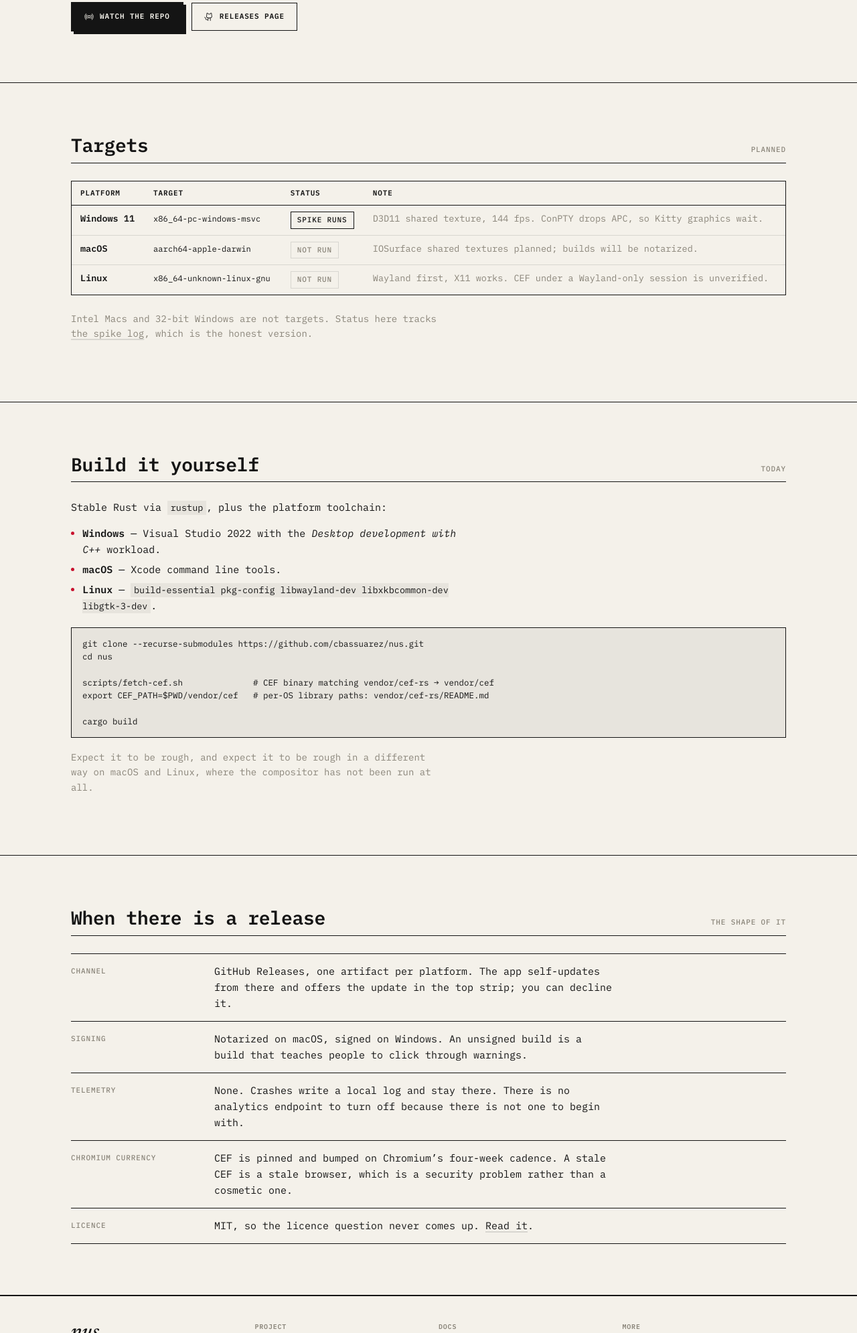
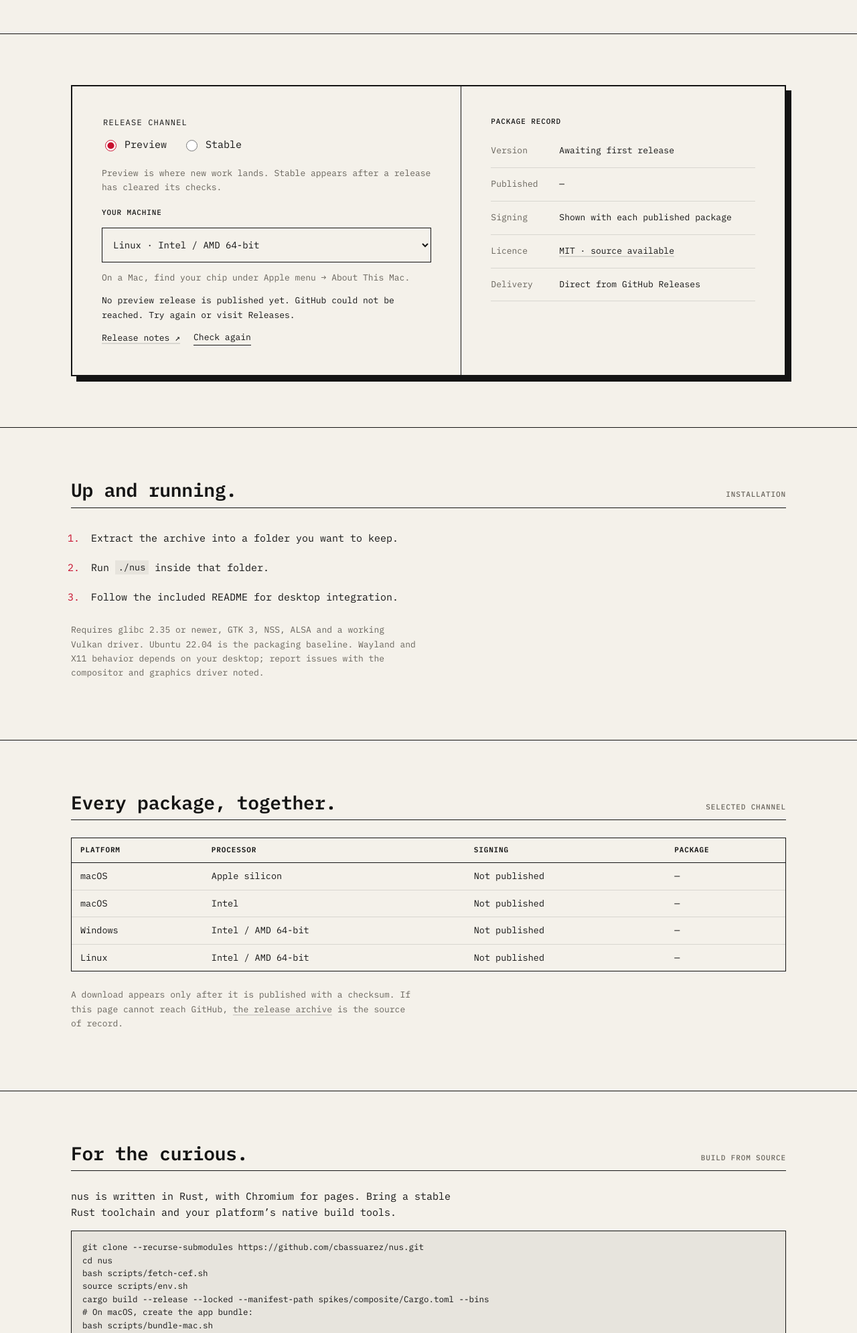
Before and after one commit to cbassuarez/nus.dev, a website: page download/index.html in a window 1280 px wide. Shown: the part 372-2363 px from the top of the page at 67% size. Drawn offline with Linux system fonts and the light colour scheme; no server answers.

Commit message:
Connect downloads ledger to verified preview and stable releases

```diff
--- a/assets/css/site.css
+++ b/assets/css/site.css
@@ -37,7 +37,9 @@
   --ink:       #141414;
   --tint:      rgba(20, 20, 20, 0.06);
   --hot:       rgba(20, 20, 20, 0.12);
-  --dim:       #8a857a;
+  --dim:       #68645c;
+  --rule:      var(--hot);
+  --muted:     var(--dim);
   --page:      #ffffff;
   --scrim:     rgba(244, 241, 234, 0.55);
 
@@ -1838,3 +1840,31 @@ body.panels-page { --shell: 1320px; }
   .pnl--split { flex-direction: column; }
   .pnl__side { width: auto; border-right: 0; border-bottom: var(--struct) solid var(--ink); }
 }
+
+/* Downloads are a ledger: choices on the left, a verifiable record on the right. */
+.small { font-size:13px; line-height:1.65; }
+.download-workbench { display:grid; grid-template-columns:minmax(0,1.2fr) minmax(0,1fr); border:2px solid var(--ink); box-shadow:8px 8px 0 var(--ink); }
+.download-choice,.download-receipt { padding:clamp(22px,4vw,44px); min-width:0; }
+.download-receipt { border-left:1px solid var(--ink); }
+.channel-picker { border:0; margin:0 0 20px; padding:0; display:flex; gap:24px; flex-wrap:wrap; }
+.channel-picker legend { font-size:12px; text-transform:uppercase; letter-spacing:.1em; margin-bottom:12px; }
+.channel-picker label { cursor:pointer; display:flex; gap:9px; align-items:center; }
+.channel-picker input { accent-color:var(--signal); width:17px; height:17px; }
+.download-choice select { display:block; width:100%; margin:12px 0; padding:15px 12px; background:var(--paper); color:var(--ink); border:1px solid var(--ink); border-radius:0; font:inherit; font-size:14px; }
+.download-choice .row { gap:20px; font-size:13px; }
+.download-primary { width:100%; justify-content:center; margin:16px 0 0; }
+.download-status { min-height:3.3em; }
+.download-receipt dl { margin:0; }
+.download-receipt dl>div { padding:14px 0; border-bottom:1px solid var(--rule); display:grid; grid-template-columns:90px minmax(0,1fr); gap:12px; font-size:13px; }
+.download-receipt dt { color:var(--muted); }
+.download-receipt dd { margin:0; }
+.download-receipt details { margin-top:24px; font-size:13px; }
+.download-receipt summary { cursor:pointer; }
+.download-hash { display:block; overflow-wrap:anywhere; margin:14px 0; font-size:12px; user-select:all; }
+.text-button { padding:0; border:0; border-bottom:1px solid currentColor; background:none; color:inherit; font:inherit; cursor:pointer; }
+.text-button:disabled { opacity:.55; cursor:wait; }
+.install-steps { padding-left:22px; max-width:75ch; }
+.install-steps li { padding:7px 0 7px 8px; }
+[hidden] { display:none!important; }
+:focus-visible { outline:2px solid var(--signal); outline-offset:5px; }
+@media(max-width:720px) { .download-workbench {grid-template-columns:1fr;} .download-receipt {border-left:0;border-top:1px solid var(--ink);} }
--- /dev/null
+++ b/assets/js/releases.js
@@ -0,0 +1,87 @@
+export const API = 'https://api.github.com/repos/cbassuarez/nus/releases?per_page=30';
+const REPO = 'https://github.com/cbassuarez/nus';
+export const TARGETS = [
+  ['macos-arm64', 'macOS', 'Apple silicon', 'zip'],
+  ['macos-x86_64', 'macOS', 'Intel', 'zip'],
+  ['windows-x86_64', 'Windows', 'Intel / AMD 64-bit', 'zip'],
+  ['linux-x86_64', 'Linux', 'Intel / AMD 64-bit', 'tar.gz']
+];
+export function publishedReleases(input) {
+  return (Array.isArray(input) ? input : []).filter(r => r && !r.draft &&
+    /^v\d+\.\d+\.\d+(?:-preview\.\d+)?$/.test(r.tag_name) &&
+    r.prerelease === r.tag_name.includes('-preview.') && Number.isFinite(Date.parse(r.published_at)) && Array.isArray(r.assets)
+  ).sort((a,b) => Date.parse(b.published_at) - Date.parse(a.published_at));
+}
+export function latestFor(releases, channel) {
+  return publishedReleases(releases).find(r => r.prerelease === (channel === 'preview'));
+}
+export function packageFor(release, target) {
+  const platform = TARGETS.find(t => t[0] === target);
+  if (!platform || !publishedReleases([release]).length) return null;
+  const name = `nus-${release.tag_name.slice(1)}-${target}.${platform[3]}`;
+  const url = `${REPO}/releases/download/${release.tag_name}/${name}`;
+  const asset = release.assets.find(a => a.name === name && a.state === 'uploaded' && a.size > 0 && a.browser_download_url === url);
+  if (!asset) return null;
+  let meta;
+  try {
+    const m = JSON.parse((release.body || '').match(/<!-- nus-release:(.*?) -->/s)?.[1] || '{}');
+    if (m.version === release.tag_name) meta = m.assets?.find(a => a.target === target && a.name === name && a.size === asset.size);
+  } catch { /* Missing metadata must never imply a signed package. */ }
+  const hash = asset.digest?.startsWith('sha256:') ? asset.digest.slice(7) : meta?.sha256;
+  if (!/^[a-f0-9]{64}$/.test(hash || '')) return null;
+  const signing = meta?.signing || 'unverified';
+  if (!release.prerelease && ((target.startsWith('macos') && signing !== 'notarized') || (target.startsWith('windows') && signing !== 'authenticode'))) return null;
+  return {name, url, size:asset.size, hash, signing};
+}
+export const signingLabel = value => ({notarized:'Developer ID signed · Apple notarized', authenticode:'Signed for Windows', unsigned:'Unsigned preview', 'ad-hoc':'Ad-hoc signed · not notarized', unverified:'Signing not verified', checksum:'SHA-256 checksum provided'})[value] || 'Signing not verified';
+
+export async function mountDownloads(root = document.querySelector('[data-downloads]')) {
+  if (!root) return;
+  const q = s => root.querySelector(s);
+  const target = q('[data-target]');
+  const platform = navigator.userAgentData?.platform || navigator.platform;
+  target.value = /Win/i.test(platform) ? 'windows-x86_64' : /Linux/i.test(platform) ? 'linux-x86_64' : 'macos-arm64';
+  let releases = [], source = '', loading = false;
+  const render = () => {
+    const channel = q('[name=channel]:checked').value;
+    const release = latestFor(releases, channel), pkg = packageFor(release, target.value);
+    q('[data-version]').textContent = release?.tag_name || 'Awaiting first release';
+    q('[data-date]').textContent = release ? new Date(release.published_at).toLocaleDateString(undefined, {year:'numeric',month:'short',day:'numeric'}) : '—';
+    q('[data-status]').textContent = loading ? 'Checking published releases…' : pkg ? source || 'Ready to download from GitHub.' : release ? 'This package is not available with a verified checksum yet.' : `No ${channel} release is published yet. ${source}`;
+    q('[data-signing]').textContent = pkg ? signingLabel(pkg.signing) : 'Shown with each published package';
+    const link = q('[data-download]');
+    link.hidden = !pkg;
+    if (pkg) { link.href = pkg.url; link.textContent = `Download for ${TARGETS.find(t=>t[0]===target.value)[1]} · ${(pkg.size/1048576).toFixed(0)} MB`; }
+    else link.removeAttribute('href');
+    q('[data-hash-section]').hidden = !pkg;
+    q('[data-hash]').textContent = pkg?.hash || '';
+    q('[data-copy]').textContent = 'Copy SHA-256';
+    q('[data-notes]').href = release ? `${REPO}/releases/tag/${release.tag_name}` : `${REPO}/releases`;
+    for (const note of root.querySelectorAll('[data-install]')) note.hidden = !target.value.startsWith(note.dataset.install);
+    const tbody = q('[data-packages]');
+    tbody.replaceChildren(...TARGETS.map(([id,os,arch]) => {
+      const row = document.createElement('tr'), p = packageFor(release,id);
+      for (const value of [os, arch, p ? signingLabel(p.signing) : 'Not published']) { const td=document.createElement('td'); td.textContent=value; row.append(td); }
+      const td=document.createElement('td');
+      if (p) { const a=document.createElement('a'); a.href=p.url; a.textContent=`Download (${(p.size/1048576).toFixed(0)} MB)`; a.setAttribute('aria-label',`Download ${os} ${arch}`); td.append(a); } else td.textContent='—';
+      row.append(td); return row;
+    }));
+  };
+  const refresh = async () => {
+    loading=true; render(); q('[data-retry]').disabled=true;
+    try {
+      const response=await fetch(API,{headers:{Accept:'application/vnd.github+json'},signal:AbortSignal.timeout(12000)});
+      if (!response.ok) throw new Error('Release service unavailable');
+      const data=await response.json();
+      if (!Array.isArray(data)) throw new Error('Unexpected release response');
+      releases=publishedReleases(data); source='';
+    } catch {
+      try { const response=await fetch('../assets/releases.json'); if (!response.ok) throw new Error(); const cached=await response.json(); releases=publishedReleases(cached.releases); source=cached.checked_at ? `Last checked ${new Date(cached.checked_at).toLocaleDateString()}.` : 'GitHub could not be reached. Try again or visit Releases.'; }
+      catch { source='GitHub could not be reached. Try again or visit Releases.'; }
+    } finally { loading=false; q('[data-retry]').disabled=false; render(); }
+  };
+  root.addEventListener('change', render);
+  q('[data-retry]').addEventListener('click',refresh);
+  q('[data-copy]').addEventListener('click',async () => { try { await navigator.clipboard.writeText(q('[data-hash]').textContent); q('[data-copy]').textContent='Copied'; } catch { q('[data-copy]').textContent='Select the hash to copy'; } });
+  await refresh();
+}
--- /dev/null
+++ b/assets/releases.json
@@ -0,0 +1 @@
+{"checked_at":null,"releases":[]}
--- a/download/index.html
+++ b/download/index.html
@@ -4,14 +4,14 @@
 <meta charset="utf-8">
 <meta name="viewport" content="width=device-width, initial-scale=1, viewport-fit=cover">
 <title>Download · nus</title>
-<meta name="description" content="nus is pre-alpha and has no packaged builds yet. What the release will look like when it exists, and how to build it from source in the meantime.">
+<meta name="description" content="Get nus for macOS, Windows and Linux. Published releases, signing details, checksums and installation instructions in one place.">
 <link rel="canonical" href="https://nus.dev/download/">
 <meta name="theme-color" content="#c8102e">
 
 <meta property="og:type" content="website">
 <meta property="og:site_name" content="nus.dev">
 <meta property="og:title" content="Download · nus">
-<meta property="og:description" content="nus is pre-alpha and has no packaged builds yet. What the release will look like when it exists, and how to build it from source in the meantime.">
+<meta property="og:description" content="Get nus for macOS, Windows and Linux. Published releases, signing details, checksums and installation instructions in one place.">
 <meta property="og:url" content="https://nus.dev/download/">
 <meta property="og:image" content="https://nus.dev/assets/icon/nus-512.png">
 <meta name="twitter:card" content="summary">
@@ -59,106 +59,64 @@
 </header>
 <main id="main">
 
-<section class="section">
-  <div class="section__in">
-    <div class="row" style="gap:14px;margin-bottom:18px">
-      <h1 style="margin:0">Download</h1>
-      <span class="chip chip--signal">Not yet</span>
+<section class="section"><div class="section__in">
+  <p class="cap">nus / downloads</p>
+  <h1>Make yourself<br><em>at home.</em></h1>
+  <p class="lede">A shell, a browser, and the space between them.<br>Pick your machine. Keep your tools.</p>
+</div></section>
+<div data-downloads>
+<section class="section"><div class="section__in">
+  <div class="download-workbench">
+    <div class="download-choice">
+      <fieldset class="channel-picker"><legend>Release channel</legend>
+        <label><input type="radio" name="channel" value="preview" checked> Preview</label>
+        <label><input type="radio" name="channel" value="stable"> Stable</label>
+      </fieldset>
+      <p class="small dim">Preview is where new work lands. Stable appears after a release has cleared its checks.</p>
+      <label class="cap" for="download-platform">Your machine</label>
+      <select id="download-platform" data-target>
+        <option value="macos-arm64">macOS · Apple silicon (M-series)</option>
+        <option value="macos-x86_64">macOS · Intel</option>
+        <option value="windows-x86_64">Windows · Intel / AMD 64-bit</option>
+        <option value="linux-x86_64">Linux · Intel / AMD 64-bit</option>
+      </select>
+      <p class="small dim">On a Mac, find your chip under Apple menu → About This Mac.</p>
+      <a class="btn btn--fill download-primary" data-download hidden>Download nus</a>
+      <p class="download-status small" data-status role="status" aria-live="polite">Checking published releases…</p>
+      <div class="row"><a data-notes href="https://github.com/cbassuarez/nus/releases">Release notes ↗</a><button class="text-button" data-retry>Check again</button></div>
+      <noscript><p>JavaScript is off. <a href="https://github.com/cbassuarez/nus/releases">Download from GitHub Releases</a>; each release includes signing information and checksums.</p></noscript>
     </div>
-    <p class="lede">
-      There are no builds. nus is pre-alpha: the de-risking spikes are done and the
-      composite spike runs on Windows, but nothing is packaged, signed or notarized,
-      and the spike code has not finished moving into the real crates. Putting a
-      binary here before that would be a favour to nobody.
-    </p>
-    <div class="row" style="margin-top:26px">
-      <a class="btn btn--fill" href="https://github.com/cbassuarez/nus/subscription" target="_blank" rel="noopener noreferrer"><svg aria-hidden="true" focusable="false" xmlns="http://www.w3.org/2000/svg" viewBox="0 0 256 256" fill="currentColor"><path d="M128,88a40,40,0,1,0,40,40A40,40,0,0,0,128,88Zm0,64a24,24,0,1,1,24-24A24,24,0,0,1,128,152Zm73.71,7.14a80,80,0,0,1-14.08,22.2,8,8,0,0,1-11.92-10.67,63.95,63.95,0,0,0,0-85.33,8,8,0,1,1,11.92-10.67,80.08,80.08,0,0,1,14.08,84.47ZM69,103.09a64,64,0,0,0,11.26,67.58,8,8,0,0,1-11.92,10.67,79.93,79.93,0,0,1,0-106.67A8,8,0,1,1,80.29,85.34,63.77,63.77,0,0,0,69,103.09ZM248,128a119.58,119.58,0,0,1-34.29,84,8,8,0,1,1-11.42-11.2,103.9,103.9,0,0,0,0-145.56A8,8,0,1,1,213.71,44,119.58,119.58,0,0,1,248,128ZM53.71,200.78A8,8,0,1,1,42.29,212a119.87,119.87,0,0,1,0-168,8,8,0,1,1,11.42,11.2,103.9,103.9,0,0,0,0,145.56Z"/></svg>Watch the repo</a>
-      <a class="btn btn--quiet" href="https://github.com/cbassuarez/nus/releases" target="_blank" rel="noopener noreferrer"><svg aria-hidden="true" focusable="false" xmlns="http://www.w3.org/2000/svg" viewBox="0 0 256 256" fill="currentColor"><path d="M208.31,75.68A59.78,59.78,0,0,0,202.93,28,8,8,0,0,0,196,24a59.75,59.75,0,0,0-48,24H124A59.75,59.75,0,0,0,76,24a8,8,0,0,0-6.93,4,59.78,59.78,0,0,0-5.38,47.68A58.14,58.14,0,0,0,56,104v8a56.06,56.06,0,0,0,48.44,55.47A39.8,39.8,0,0,0,96,192v8H72a24,24,0,0,1-24-24A40,40,0,0,0,8,136a8,8,0,0,0,0,16,24,24,0,0,1,24,24,40,40,0,0,0,40,40H96v16a8,8,0,0,0,16,0V192a24,24,0,0,1,48,0v40a8,8,0,0,0,16,0V192a39.8,39.8,0,0,0-8.44-24.53A56.06,56.06,0,0,0,216,112v-8A58.14,58.14,0,0,0,208.31,75.68ZM200,112a40,40,0,0,1-40,40H112a40,40,0,0,1-40-40v-8a41.74,41.74,0,0,1,6.9-22.48A8,8,0,0,0,80,73.83a43.81,43.81,0,0,1,.79-33.58,43.88,43.88,0,0,1,32.32,20.06A8,8,0,0,0,119.82,64h32.35a8,8,0,0,0,6.74-3.69,43.87,43.87,0,0,1,32.32-20.06A43.81,43.81,0,0,1,192,73.83a8.09,8.09,0,0,0,1,7.65A41.72,41.72,0,0,1,200,104Z"/></svg>Releases page</a>
+    <div class="download-receipt">
+      <p class="cap">Package record</p>
+      <dl><div><dt>Version</dt><dd data-version>Checking…</dd></div><div><dt>Published</dt><dd data-date>—</dd></div><div><dt>Signing</dt><dd data-signing>Shown with each published package</dd></div><div><dt>Licence</dt><dd><a href="https://github.com/cbassuarez/nus/blob/main/LICENSE">MIT · source available</a></dd></div><div><dt>Delivery</dt><dd>Direct from GitHub Releases</dd></div></dl>
+      <details data-hash-section hidden><summary>Verify your download</summary><p class="small">Compare your archive’s SHA-256 with this release record.</p><code class="download-hash" data-hash></code><button class="text-button" data-copy>Copy SHA-256</button><p class="small">macOS / Linux: <code>shasum -a 256 filename</code><br>PowerShell: <code>Get-FileHash filename -Algorithm SHA256</code></p></details>
     </div>
   </div>
-</section>
-
-<section class="section">
-  <div class="section__in">
-    <div class="sectionhead"><h2>Targets</h2><span class="cap">Planned</span></div>
-    <div class="tablewrap">
-      <table>
-        <thead><tr><th>Platform</th><th>Target</th><th>Status</th><th>Note</th></tr></thead>
-        <tbody>
-          <tr>
-  <td><strong>Windows 11</strong></td>
-  <td><code>x86_64-pc-windows-msvc</code></td>
-  <td><span class="chip">Spike runs</span></td>
-  <td class="dim">D3D11 shared texture, 144 fps. ConPTY drops APC, so Kitty graphics wait.</td>
-</tr>
-          <tr>
-  <td><strong>macOS</strong></td>
-  <td><code>aarch64-apple-darwin</code></td>
-  <td><span class="chip chip--dim">Not run</span></td>
-  <td class="dim">IOSurface shared textures planned; builds will be notarized.</td>
-</tr>
-          <tr>
-  <td><strong>Linux</strong></td>
-  <td><code>x86_64-unknown-linux-gnu</code></td>
-  <td><span class="chip chip--dim">Not run</span></td>
-  <td class="dim">Wayland first, X11 works. CEF under a Wayland-only session is unverified.</td>
-</tr>
-        </tbody>
-      </table>
-    </div>
-    <p class="dim" style="font-size:14px">
-      Intel Macs and 32-bit Windows are not targets. Status here tracks
-      <a href="../docs/spikes/">the spike log</a>, which is the honest version.
-    </p>
-  </div>
-</section>
-
-<section class="section">
-  <div class="section__in">
-    <div class="sectionhead"><h2>Build it yourself</h2><span class="cap">Today</span></div>
-    <p>Stable Rust via <code>rustup</code>, plus the platform toolchain:</p>
-    <ul>
-      <li><strong>Windows</strong> — Visual Studio 2022 with the <em>Desktop development with C++</em> workload.</li>
-      <li><strong>macOS</strong> — Xcode command line tools.</li>
-      <li><strong>Linux</strong> — <code>build-essential pkg-config libwayland-dev libxkbcommon-dev libgtk-3-dev</code>.</li>
-    </ul>
+</div></section>
+<section class="section"><div class="section__in">
+  <div class="sectionhead"><h2>Up and running.</h2><span class="cap">Installation</span></div>
+  <div data-install="macos"><ol class="install-steps"><li>Unzip the complete download.</li><li>Move <strong>nus.app</strong> into Applications.</li><li>Open nus and choose your shell. Your existing shell configuration comes with you.</li></ol><p class="dim small">Check the package record above for the exact signing and notarization status. Intel and Apple silicon builds are separate downloads.</p></div>
+  <div data-install="windows" hidden><ol class="install-steps"><li>Extract the entire ZIP into a folder you want to keep.</li><li>Open <strong>nus.exe</strong>. Keep the runtime files beside it.</li><li>Choose your shell. Settings are stored in your user profile.</li></ol><p class="dim small">Windows previews may be unsigned and show a SmartScreen warning. The package record states the signing status; Windows signing uses a separate certificate from Apple.</p></div>
+  <div data-install="linux" hidden><ol class="install-steps"><li>Extract the archive into a folder you want to keep.</li><li>Run <code>./nus</code> inside that folder.</li><li>Follow the included README for desktop integration.</li></ol><p class="dim small">Requires glibc 2.35 or newer, GTK 3, NSS, ALSA and a working Vulkan driver. Ubuntu 22.04 is the packaging baseline. Wayland and X11 behavior depends on your desktop; report issues with the compositor and graphics driver noted.</p></div>
+</div></section>
+<section class="section"><div class="section__in">
+  <div class="sectionhead"><h2>Every package, together.</h2><span class="cap">Selected channel</span></div>
+  <div class="tablewrap"><table><thead><tr><th>Platform</th><th>Processor</th><th>Signing</th><th>Package</th></tr></thead><tbody data-packages></tbody></table></div>
+  <p class="small dim">A download appears only after it is published with a checksum. If this page cannot reach GitHub, <a href="https://github.com/cbassuarez/nus/releases">the release archive</a> is the source of record.</p>
+</div></section>
+</div>
+<section class="section"><div class="section__in">
+  <div class="sectionhead"><h2>For the curious.</h2><span class="cap">Build from source</span></div>
+  <p>nus is written in Rust, with Chromium for pages. Bring a stable Rust toolchain and your platform’s native build tools.</p>
 <pre><code>git clone --recurse-submodules https://github.com/cbassuarez/nus.git
 cd nus
-
-scripts/fetch-cef.sh              # CEF binary matching vendor/cef-rs → vendor/cef
-export CEF_PATH=$PWD/vendor/cef   # per-OS library paths: vendor/cef-rs/README.md
-
-cargo build</code></pre>
-    <p class="dim" style="font-size:14px">
-      Expect it to be rough, and expect it to be rough in a different way on macOS
-      and Linux, where the compositor has not been run at all.
-    </p>
-  </div>
-</section>
-
-<section class="section">
-  <div class="section__in">
-    <div class="sectionhead"><h2>When there is a release</h2><span class="cap">The shape of it</span></div>
-    <div class="ledger" style="max-width:none">
-      <div class="ledger__row"><span class="cap">Channel</span><p class="mb0">
-        GitHub Releases, one artifact per platform. The app self-updates from there and
-        offers the update in the top strip; you can decline it.</p></div>
-      <div class="ledger__row"><span class="cap">Signing</span><p class="mb0">
-        Notarized on macOS, signed on Windows. An unsigned build is a build that
-        teaches people to click through warnings.</p></div>
-      <div class="ledger__row"><span class="cap">Telemetry</span><p class="mb0">
-        None. Crashes write a local log and stay there. There is no analytics
-        endpoint to turn off because there is not one to begin with.</p></div>
-      <div class="ledger__row"><span class="cap">Chromium currency</span><p class="mb0">
-        CEF is pinned and bumped on Chromium’s four-week cadence. A stale CEF is a
-        stale browser, which is a security problem rather than a cosmetic one.</p></div>
-      <div class="ledger__row"><span class="cap">Licence</span><p class="mb0">
-        MIT, so the licence question never comes up.
-        <a href="https://github.com/cbassuarez/nus/blob/main/LICENSE" target="_blank" rel="noopener noreferrer">Read it</a>.</p></div>
-    </div>
-  </div>
-</section>
-
+bash scripts/fetch-cef.sh
+source scripts/env.sh
+cargo build --release --locked --manifest-path spikes/composite/Cargo.toml --bins
+# On macOS, create the app bundle:
+bash scripts/bundle-mac.sh</code></pre>
+  <p><a href="https://github.com/cbassuarez/nus/blob/main/docs/RELEASING.md">Build and release notes ↗</a> · <a href="https://github.com/cbassuarez/nus/issues">Report something broken ↗</a></p>
+</div></section>
 </main>
 <footer class="foot">
   <div class="foot__in">
@@ -189,6 +147,8 @@ cargo build</code></pre>
   </div>
 </footer>
 <script src="../assets/js/site.js" defer></script>
-
+<script type="module">
+import { mountDownloads } from '../assets/js/releases.js'; mountDownloads();
+</script>
 </body>
 </html>
```
Also changed, not shown: scripts/pages/download.mjs (+56 -97 lines), tests/releases.test.mjs (added, +37 -0 lines).
